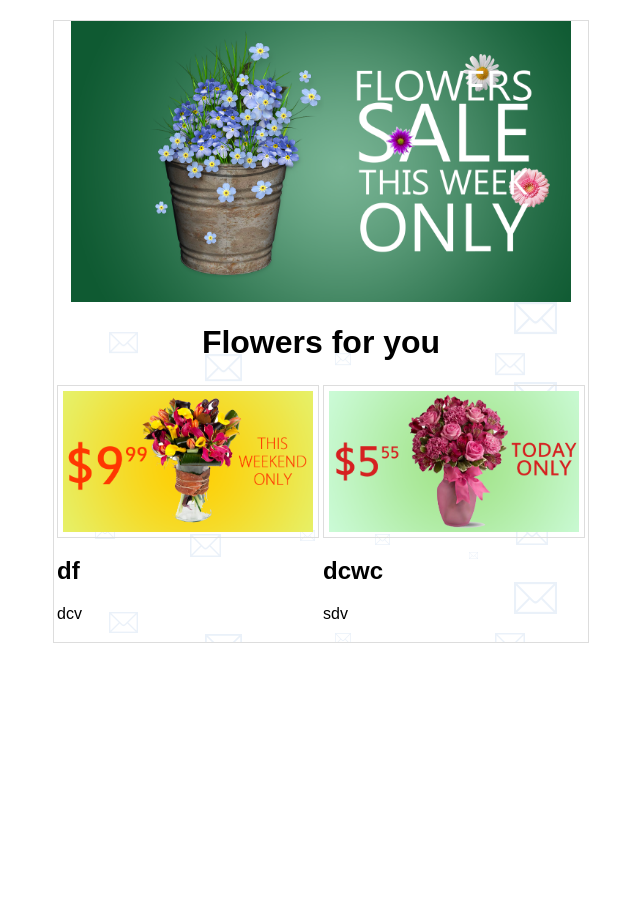
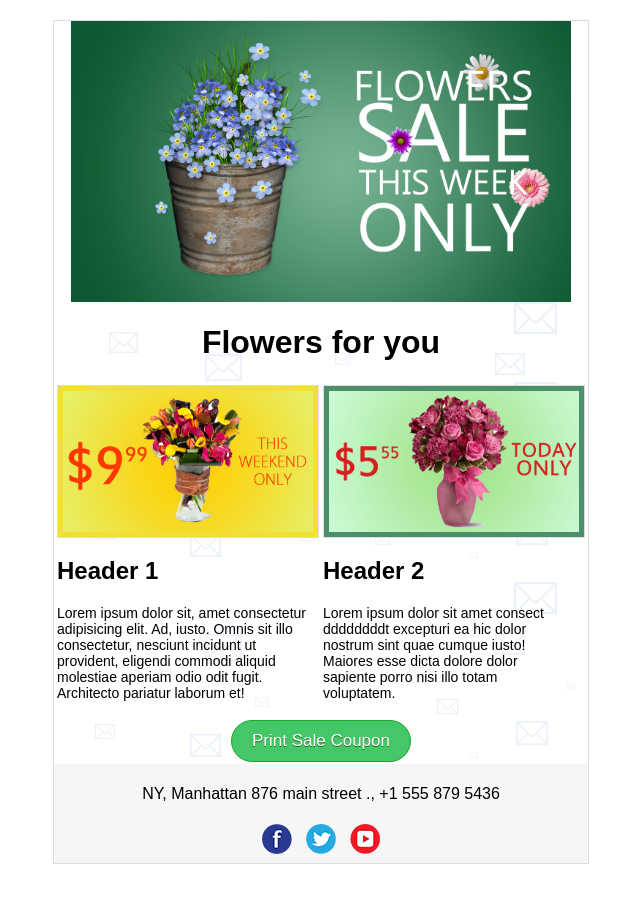
Before and after one commit to RomaneGreen/flowers_email, a plain HTML site: page empty.html in a window 1280 px wide. Shown: the whole page, without its empty margins (319-959 px from the left). Before the commit the page ends 800 px from the top, so only its background shows below. Drawn offline with Linux system fonts and the light colour scheme.

Commit message:
alt text

```diff
--- a/empty.html
+++ b/empty.html
@@ -15,7 +15,7 @@
            <table style="border:1px #ddd solid;" align="center" cellpadding=0 cellspacing=0 width="520px;">
             <tr align="center">
                 <td>
-                 <img src="img1.png" alt="" style="display: block; width: 500px; padding: 0px 0px 0px 0px;border:none;">
+                 <img src="img1.png" alt="flowers on sale this week only" style=" background-color:#4c8f6b;color:white;font-size: 32px;display: block; width: 500px; padding: 0px 0px 0px 0px;border:none;">
 
 
 
@@ -36,17 +36,49 @@
                         <table>
                             <tr>
                                 <td>
-                                        <img src="img2.png" alt="" style="width:250px;padding: 5px 5px 5px 5px; border:1px #ddd solid">
-                                        <h2>df</h2>
-                                        <p>dcv</p>
+                                        <img src="img2.png" alt="flowers on sale 9.99" style="width:250px;padding: 5px 5px 5px 5px; border:1px #ddd solid;background-color:#f3df34;color:rgb(22, 21, 21);font-size: 20px;">
+                                        <h2>Header 1</h2>
+                                        <p style="width:250px;font-size:14px;">Lorem ipsum dolor sit, amet consectetur adipisicing elit. Ad, iusto. Omnis sit illo consectetur, nesciunt incidunt ut provident, eligendi commodi aliquid molestiae aperiam odio odit fugit. Architecto pariatur laborum et!</p>
                                 </td>
                                 <td>
-                                        <img src="img3.png" alt="" style="width:250px;padding: 5px 5px 5px 5px; border:1px #ddd solid">
-                                        <h2>dcwc</h2>
-                                        <p>sdv</p>
+                                        <img src="img3.png" alt="flowers on sale 5.55" style="width:250px;padding: 5px 5px 5px 5px; border:1px #ddd solid;background-color:#4c8f6b;color:rgb(10, 10, 10);font-size: 20px;">
+                                        <h2>Header 2</h2>
+                                        <p style="width:250px;font-size:14px;">Lorem ipsum dolor sit amet consect ddddddddt excepturi ea hic dolor nostrum sint quae cumque iusto! Maiores esse dicta dolore dolor sapiente porro nisi illo totam voluptatem.</p>
+                                </td>
+                            </tr>
+
+                        </table>
+                        <table style="width:100%">
+                            <tr align="center";>
+                                <td style="padding:0px 0px 0px 0px;">
+                                    <a href="sale-coupon.png" style="
+                             background-color:#44c767;
+							-moz-border-radius:28px;
+							-webkit-border-radius:28px;
+							border-radius:28px;
+							border:1px solid #18ab29;
+							display:inline-block;
+							cursor:pointer;
+							color:#ffffff;
+							font-family:Arial;
+							font-size:17px;
+							padding:10px 20px;
+							text-decoration:none;
+							text-shadow:0px 1px 0px #2f6627;">Print Sale Coupon</a>
                                 </td>
                             </tr>
                         </table>
+
+                    </td>
+                </tr>
+                <tr align="center" style="background-color: #f6f6f6; border:1px solid #ddd">
+                    <td>
+                            <p style="padding-top:5px;">NY, Manhattan 876 main street ., +1 555 879 5436</p>
+                            <img src="img-footer1.png" alt="facebook" style="padding:5px 5px 5px 5px;">
+                            <img src="img-footer2.png" alt="twitter" style="padding:5px 5px 5px 5px;">
+                            <img src="img-footer3.png" alt="youtube" style="padding:5px 5px 5px 5px;">
+
+
                     </td>
                 </tr>
         </table>
```
Also changed, not shown: index.html (+1 -1 lines).
